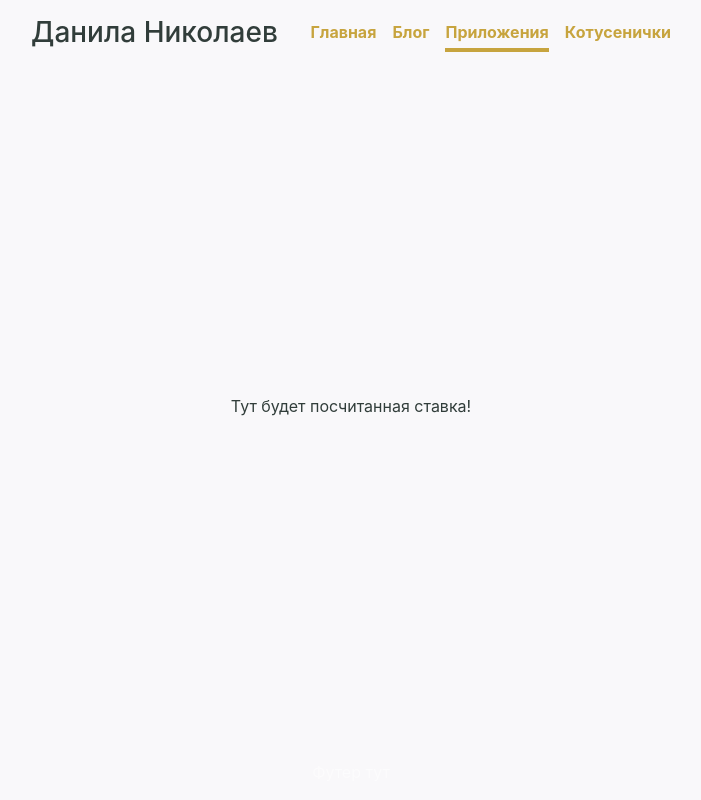
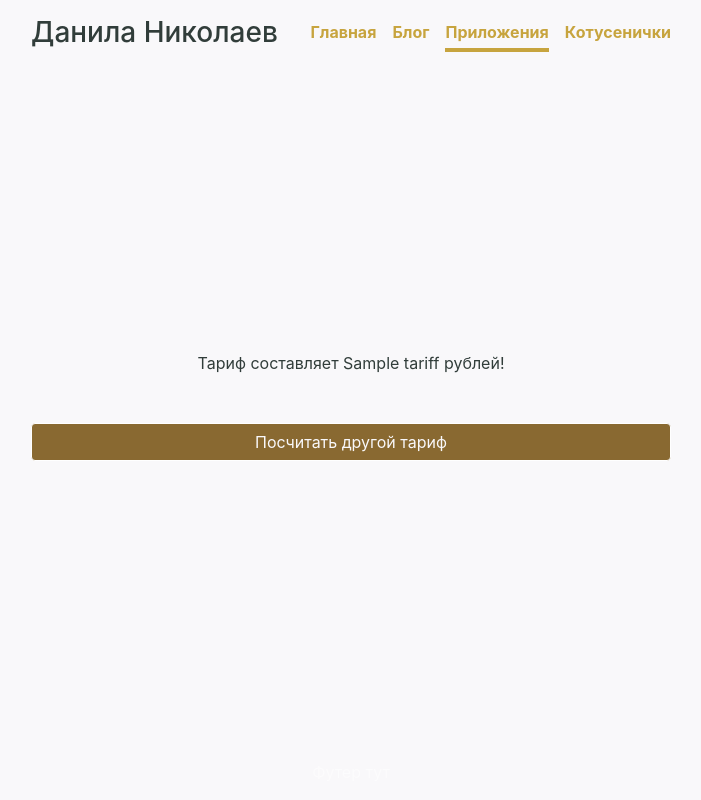
Before and after one commit to dartungar/dartungar-homepage, a Flask app: template templates/calculate.html in a window 1280 px wide. Shown: the whole page, without its empty margins (289-990 px from the left). Run offline with Flask 2, Linux system fonts and the light colour scheme; the template is opened without the code that fills it: most values are stand-ins (such as "Sample title", 1, 10 or a date in 2020); some libraries are stand-ins or nearby versions.

Commit message:
Made tariff calculator work
Worked out how to get input from forms with Flask.
Made a simple tariff calculator.

```diff
--- a/application.py
+++ b/application.py
@@ -1,4 +1,5 @@
 from flask import Flask, render_template, request
+from tariff_calc import calculate_tariff
 
 app = Flask(__name__)
 
@@ -15,13 +16,14 @@ def kotusenichki():
 	return render_template('kotusenichki.html')
 
 @app.route('/apps/', methods=['GET', 'POST'])
-def apps_calculate():
+def apps():
 	if request.method == 'GET':
 		return render_template('apps.html')
 	else:
-		return render_template('calculate.html')
-
-
+		kilometers = request.form['kilometers']
+		direction = request.form['direction']
+		tariff = calculate_tariff(int(kilometers), int(direction))
+		return render_template('calculate.html', tariff=tariff)
 
 
 
--- a/tariff_calc.py
+++ b/tariff_calc.py
@@ -0,0 +1,4 @@
+def calculate_tariff(kilometers, direction=1):
+	coeff = [1.3, 0.7, 1, 1]
+	tariff = kilometers * coeff[direction]
+	return tariff
--- a/templates/calculate.html
+++ b/templates/calculate.html
@@ -9,6 +9,10 @@
 
 {%block main %}
 
-  Тут будет посчитанная ставка!
+  <div>
+  	Тариф составляет {{ tariff }} рублей!
+  </div>
+  <br><br>
+  <a href="../apps/" class="btn btn-default btn-secondary" role="button"> Посчитать другой тариф </a>
 
 {% endblock %}
```
Also changed, not shown: templates/apps.html (+5 -5 lines).
